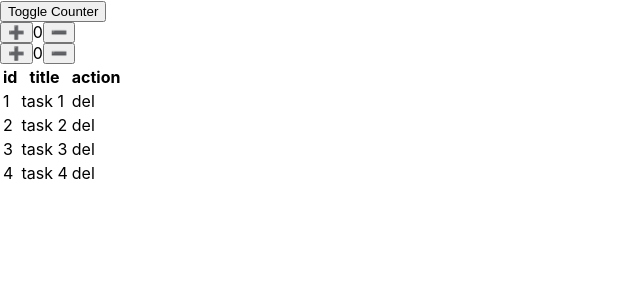
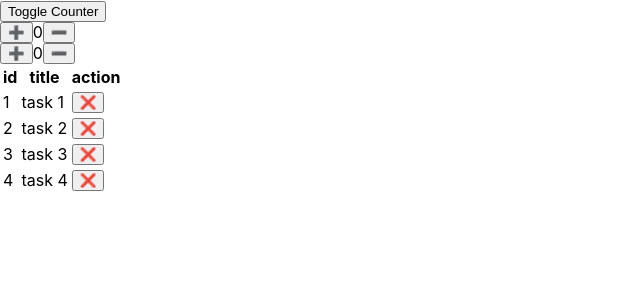
Before and after one commit to react-140009/session01, a React (Create React App) app: page / in a window 1280 px wide. Shown: the top 300 px of the page, without its empty margins (0-640 px from the left). Built offline with nearby package versions, Linux system fonts and the light colour scheme.

Commit message:
components/Todo:

```diff
--- a/src/components/TodoItem.js
+++ b/src/components/TodoItem.js
@@ -1,11 +1,13 @@
 import React from "react";
 
-export function TodoItem({ todo }) {
+export function TodoItem({ todo, onRemoveTodo }) {
   return (
     <tr>
       <td>{todo.id}</td>
       <td>{todo.title}</td>
-      <td>del</td>
+      <td>
+        <button onClick={onRemoveTodo}>❌</button>
+      </td>
     </tr>
   );
 }
--- a/src/components/TodoList.js
+++ b/src/components/TodoList.js
@@ -8,7 +8,10 @@ const todoListInit = [
   { id: 4, title: "task 4" },
 ];
 export function TodoList() {
-  const [todoList, settodoList] = useState(todoListInit);
+  const [todoList, setTodoList] = useState(todoListInit);
+  const removeTodo = (id) => {
+    console.log(id);
+  };
   return (
     <table>
       <thead>
@@ -20,7 +23,11 @@ export function TodoList() {
       </thead>
       <tbody>
         {todoList.map((item) => (
-          <TodoItem key={item.id} todo={item} xyz="true"></TodoItem>
+          <TodoItem
+            key={item.id}
+            todo={item}
+            onRemoveTodo={() => removeTodo(item.id)}
+          ></TodoItem>
         ))}
       </tbody>
     </table>
```
